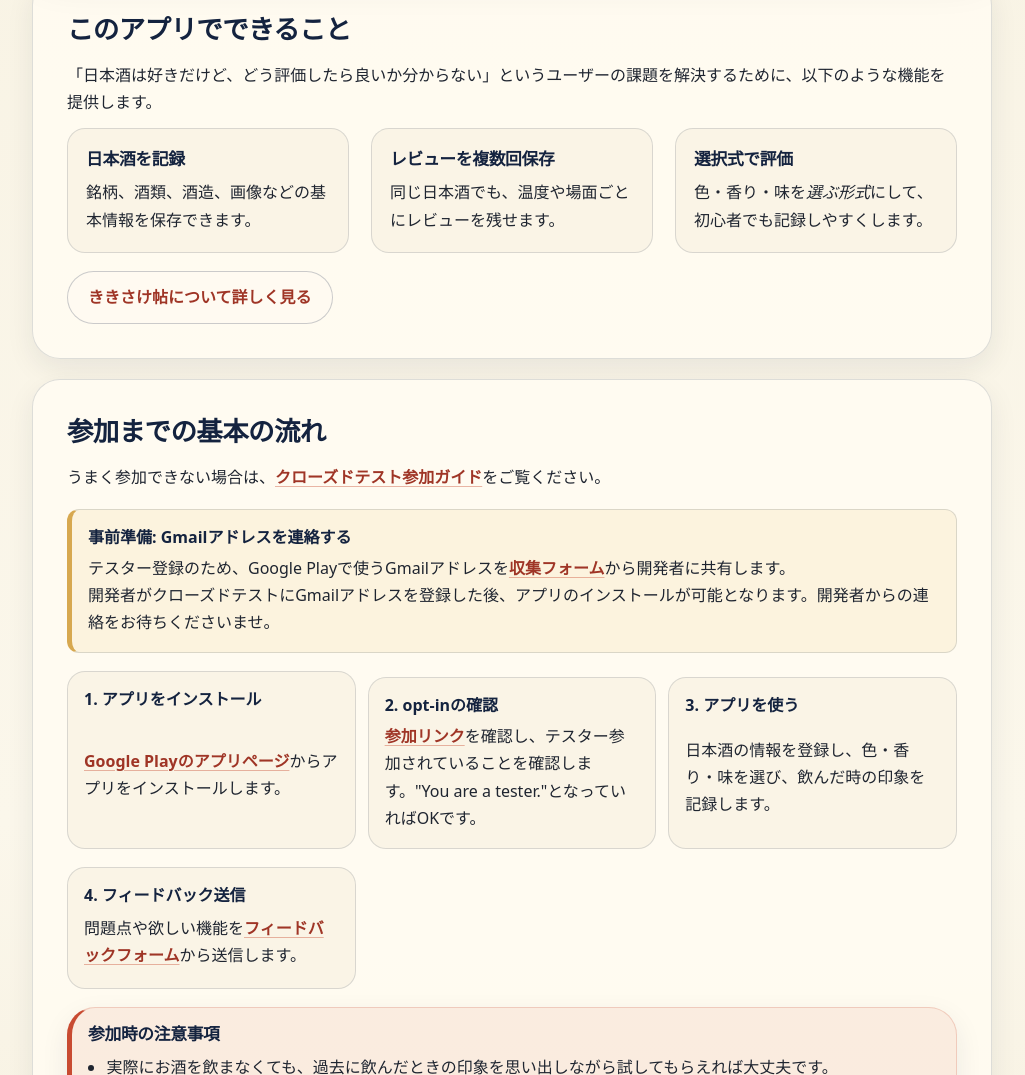
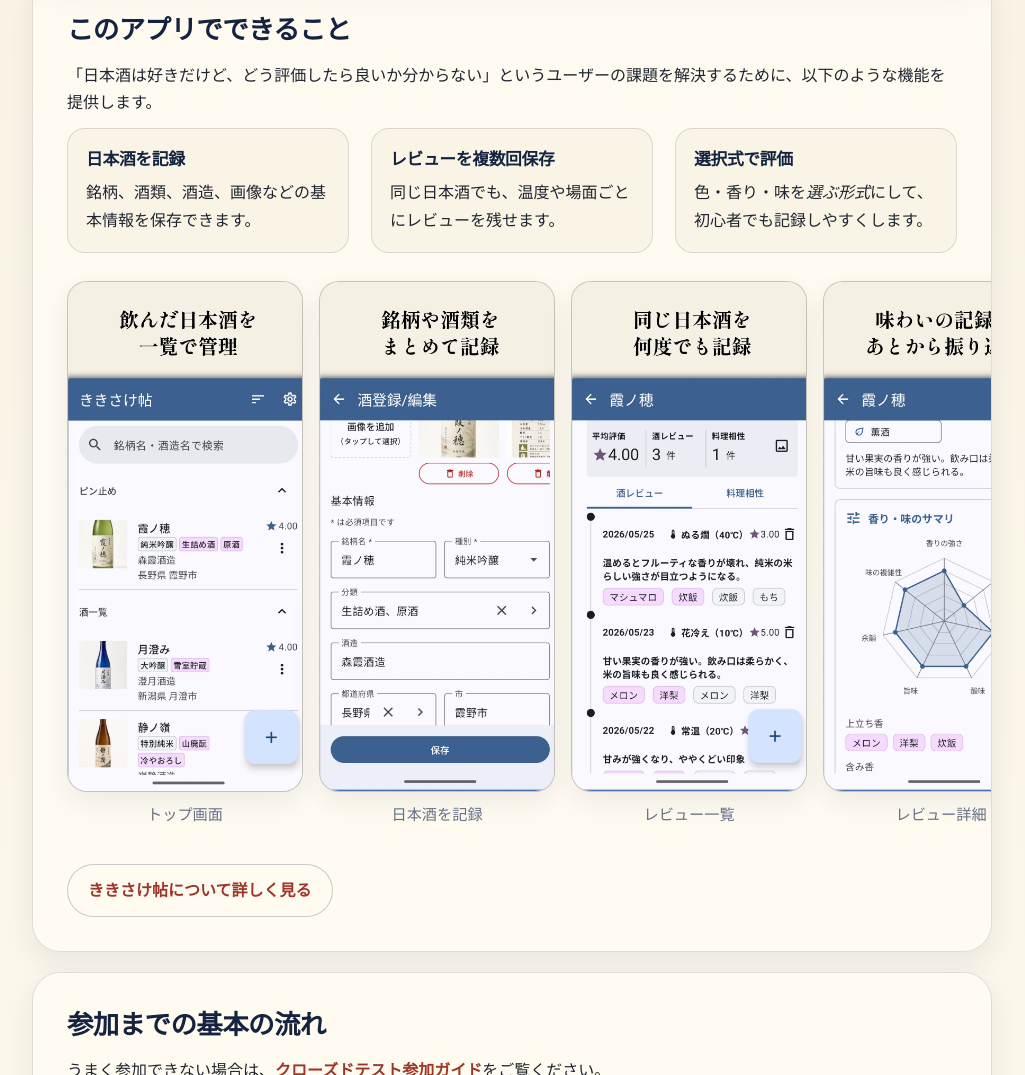
Before and after one commit to pyth0n14n/TastingGenie2nd-site, a website: page index.html in a window 1280 px wide. Shown: the part 890-1965 px from the top of the page, without its empty margins (128-1153 px from the left). Drawn offline with Linux system fonts and the light colour scheme.

Commit message:
add screenshot

```diff
--- a/css/style.css
+++ b/css/style.css
@@ -169,6 +169,44 @@ main {
   background: rgb(246 240 223 / 58%);
   border: 1px solid var(--color-line);
   border-radius: var(--radius-md);
+}
+
+.screenshot-gallery {
+  display: flex;
+  gap: 16px;
+  padding: 6px 2px 18px;
+  margin: 22px calc(var(--space-card) * -1) 0;
+  overflow-x: auto;
+  overscroll-behavior-inline: contain;
+  scroll-padding-inline: var(--space-card);
+  scroll-snap-type: inline mandatory;
+  scrollbar-color: var(--color-sake-gold) rgb(20 35 63 / 10%);
+}
+
+.screenshot-gallery::before,
+.screenshot-gallery::after {
+  flex: 0 0 calc(var(--space-card) - 2px);
+  content: "";
+}
+
+.screenshot-item {
+  flex: 0 0 236px;
+  margin: 0;
+  scroll-snap-align: start;
+}
+
+.screenshot-item img {
+  display: block;
+  width: 100%;
+  height: auto;
+  aspect-ratio: 9 / 19.5;
+  object-fit: cover;
+  background:
+    linear-gradient(135deg, rgb(215 168 79 / 12%), rgb(20 35 63 / 4%)),
+    var(--color-surface-solid);
+  border: 1px solid var(--color-line-strong);
+  border-radius: 20px;
+  box-shadow: var(--shadow-subtle);
 }
 
 .badge {
@@ -527,6 +565,11 @@ figcaption {
   text-align: center;
 }
 
+.screenshot-item figcaption {
+  width: 100%;
+  margin-top: 10px;
+}
+
 .note,
 .notice {
   margin-top: 16px;
@@ -693,6 +736,14 @@ figcaption {
     padding: 16px;
   }
 
+  .screenshot-gallery {
+    gap: 12px;
+  }
+
+  .screenshot-item {
+    flex-basis: min(68vw, 236px);
+  }
+
   .feedback-focus {
     padding: 16px;
   }
--- a/index.html
+++ b/index.html
@@ -71,6 +71,48 @@
             </p>
           </div>
         </div>
+        <div class="screenshot-gallery" aria-label="アプリのスクリーンショット">
+          <figure class="screenshot-item">
+            <img
+              src="./assets/screenshot/トップ画面.webp"
+              alt="ききさけ帖のトップ画面"
+              loading="lazy"
+            />
+            <figcaption>トップ画面</figcaption>
+          </figure>
+          <figure class="screenshot-item">
+            <img
+              src="./assets/screenshot/酒登録.webp"
+              alt="日本酒の情報を登録する画面"
+              loading="lazy"
+            />
+            <figcaption>日本酒を記録</figcaption>
+          </figure>
+          <figure class="screenshot-item">
+            <img
+              src="./assets/screenshot/レビューリスト.webp"
+              alt="レビューの一覧画面"
+              loading="lazy"
+            />
+            <figcaption>レビュー一覧</figcaption>
+          </figure>
+          <figure class="screenshot-item">
+            <img
+              src="./assets/screenshot/レビュー詳細.webp"
+              alt="レビューの詳細画面"
+              loading="lazy"
+            />
+            <figcaption>レビュー詳細</figcaption>
+          </figure>
+          <figure class="screenshot-item">
+            <img
+              src="./assets/screenshot/レビュー編集.webp"
+              alt="レビューを編集する画面"
+              loading="lazy"
+            />
+            <figcaption>レビュー編集</figcaption>
+          </figure>
+        </div>
         <p class="card-action">
           <a class="cta cta-secondary-on-light" href="./about.html"
             >ききさけ帖について詳しく見る</a
@@ -91,9 +133,9 @@
             >テスター登録のため、Google Playで使うGmailアドレスを<a
               href="https://forms.gle/o9wJkKPxkUohUVyW7"
               >収集フォーム</a
-            >から開発者に共有します。<br>
-          開発者がクローズドテストにGmailアドレスを登録した後、アプリのインストールが可能となります。開発者からの連絡をお待ちくださいませ。
-        </span>
+            >から開発者に共有します。<br />
+            開発者がクローズドテストにGmailアドレスを登録した後、アプリのインストールが可能となります。開発者からの連絡をお待ちくださいませ。
+          </span>
         </div>
         <ol class="step-flow" aria-label="クローズドテスト参加手順">
           <li>
@@ -137,7 +179,8 @@
               実際にお酒を飲まなくても、過去に飲んだときの印象を思い出しながら試してもらえれば大丈夫です。
             </li>
             <li>
-              クローズドテスト終了まで、opt-inの状態 (アプリをインストールしたまま) にしておいてください。詳細は<a
+              クローズドテスト終了まで、opt-inの状態
+              (アプリをインストールしたまま) にしておいてください。詳細は<a
                 href="./closed-test-guide.html#closed-test-requirements"
                 >要件</a
               >をご覧ください。
```
Also changed, not shown: assets/screenshot/トップ画面.webp (added), assets/screenshot/レビューリスト.webp (added), assets/screenshot/レビュー編集.webp (added), assets/screenshot/レビュー詳細.webp (added), assets/screenshot/酒登録.webp (added).
